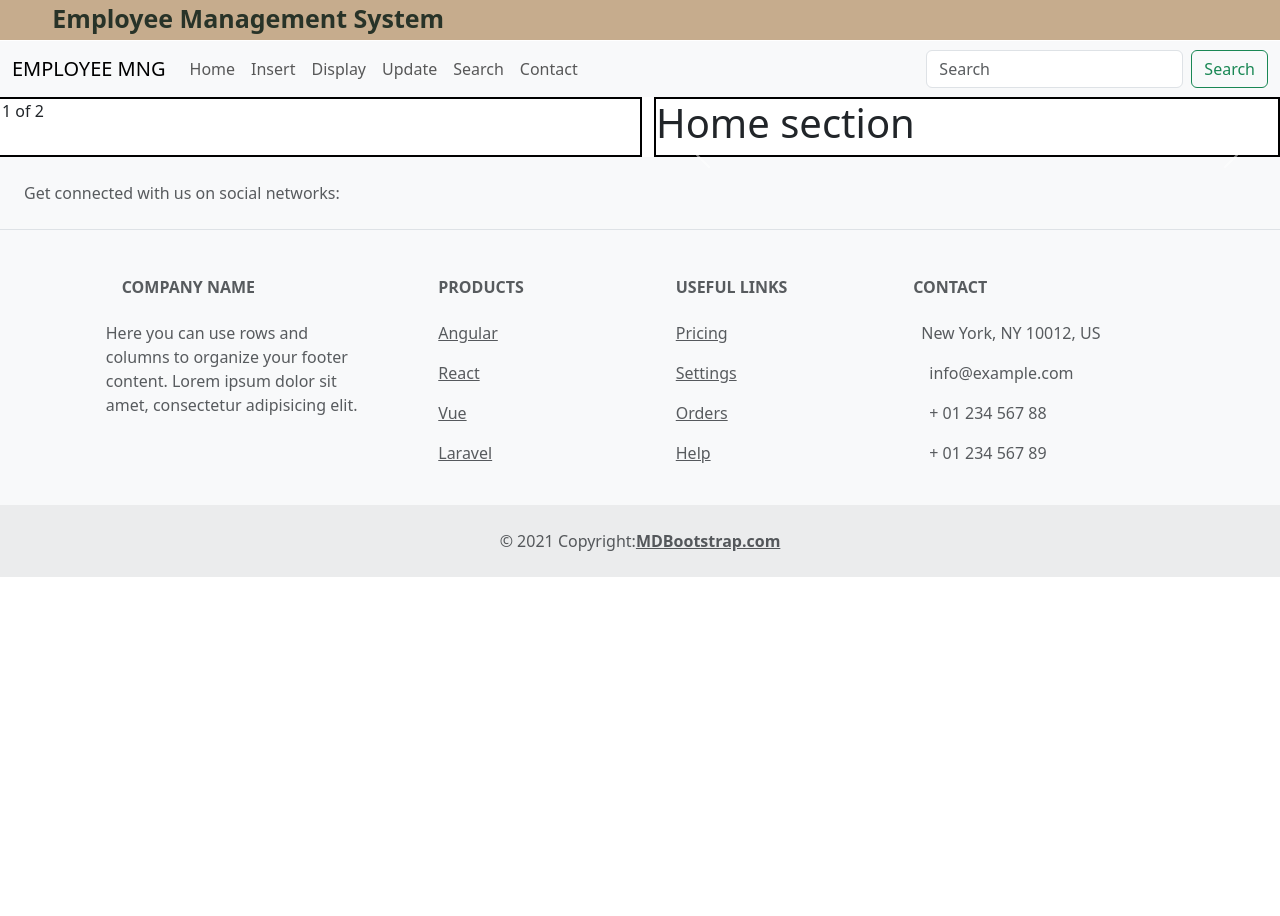
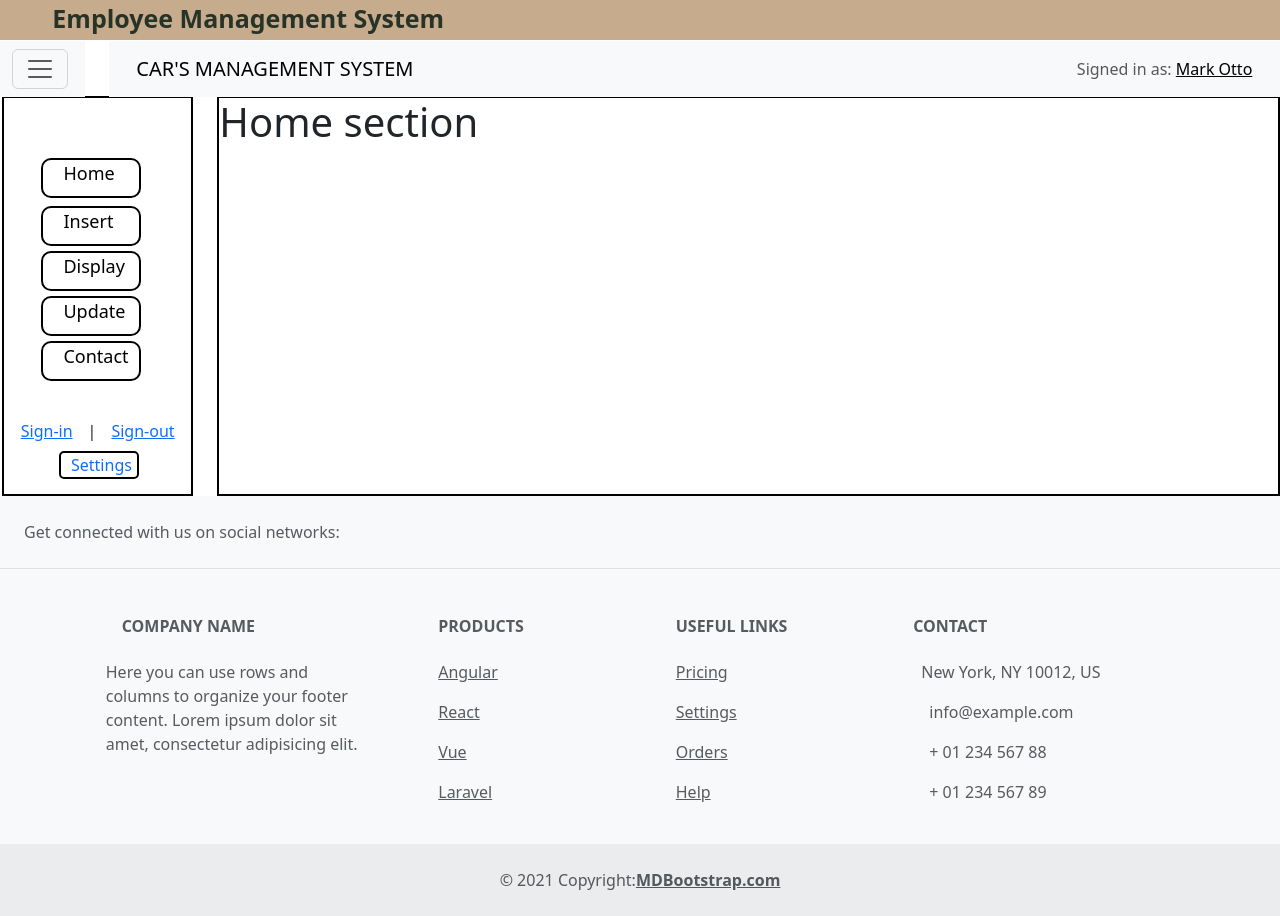
Before and after one commit to Rajankumar9955/Mern, a React (Vite) app in the folder Frontend/: page / in a window 1280 px wide. Before the commit the page ends 800 px from the top, so only its background shows below. Built offline with nearby package versions, Linux system fonts and the light colour scheme.

Commit message:
Dashboard design:

```diff
--- /dev/null
+++ b/Frontend/src/Components/MenuBar.jsx
@@ -0,0 +1,61 @@
+
+
+import Button from 'react-bootstrap/Button';
+import Container from 'react-bootstrap/Container';
+import Form from 'react-bootstrap/Form';
+import Nav from 'react-bootstrap/Nav';
+import Navbar from 'react-bootstrap/Navbar';
+
+import Offcanvas from 'react-bootstrap/Offcanvas';
+
+import { Link } from 'react-router-dom';
+
+const MenuBar=()=>{
+    return(
+        <>
+    <div>
+        {[false].map((expand) => (
+        <Navbar key={expand} expand={expand} className="bg-body-tertiary mb-3" style={{marginTop:"0px"}}>
+          <Container fluid>
+            <Navbar.Toggle aria-controls={`offcanvasNavbar-expand-${expand}`} />
+            <Navbar.Offcanvas
+              id={`offcanvasNavbar-expand-${expand}`}
+              aria-labelledby={`offcanvasNavbarLabel-expand-${expand}`}
+              placement="start"
+            >
+              <Offcanvas.Header closeButton>
+                <Offcanvas.Title id={`offcanvasNavbarLabel-expand-${expand}`}>
+                  Offcanvas
+                </Offcanvas.Title>
+              </Offcanvas.Header>
+              <Offcanvas.Body>
+                <Nav className="justify-content-end flex-grow-1 pe-3">
+                    <div style={{width:"350px"}}>
+                <Nav.Link as={Link}to="home" style={{width:"60px",marginLeft:"40%",color:"green"}}>Home</Nav.Link>
+                 <Nav.Link as={Link}to="insert" style={{width:"60px",marginLeft:"40%",color:"green"}}>Insert</Nav.Link>
+                 <Nav.Link as={Link}to="display"style={{width:"60px",marginLeft:"40%",color:"green"}}>Display</Nav.Link>
+                 <Nav.Link as={Link}to="update" style={{width:"60px",marginLeft:"40%",color:"green"}}>Update</Nav.Link>
+                 <Nav.Link as={Link}to="search" style={{width:"60px",marginLeft:"40%",color:"green"}}>Search</Nav.Link>
+                 <Nav.Link as={Link}to="contact"style={{width:"60px",marginLeft:"40%",color:"green"}}>Contact</Nav.Link>
+                 </div>
+                </Nav>
+                <Form className="d-flex">
+                  <Form.Control
+                    type="search"
+                    placeholder="Search"
+                    className="me-2"
+                    aria-label="Search"
+                  />
+                  <Button variant="outline-success">Search</Button>
+                </Form>
+              </Offcanvas.Body>
+            </Navbar.Offcanvas>
+          </Container>
+        </Navbar>
+      ))}
+        </div>
+
+        </>
+    )
+}
+export default MenuBar
--- a/Frontend/src/Components/TopMenu.jsx
+++ b/Frontend/src/Components/TopMenu.jsx
@@ -1,40 +1,23 @@
 import { Link } from "react-router-dom";
 
-import Button from 'react-bootstrap/Button';
 import Container from 'react-bootstrap/Container';
-import Form from 'react-bootstrap/Form';
-import Nav from 'react-bootstrap/Nav';
 import Navbar from 'react-bootstrap/Navbar';
-
-
 
 const TopMenu=()=>{
     return(
         <>
-
-           <Navbar expand="lg" className="bg-body-tertiary">
-      <Container fluid>
-        <Navbar.Brand as={Link}to="home">EMPLOYEE MNG</Navbar.Brand>
-        <Navbar.Toggle aria-controls="navbarScroll" />
-        <Navbar.Collapse id="navbarScroll">
-          <Nav className="me-auto my-2 my-lg-0" style={{ maxHeight: '100px' }} navbarScroll>
-
-            <Nav.Link as={Link}to="home">Home</Nav.Link>
-            <Nav.Link as={Link}to="insert">Insert</Nav.Link>
-            <Nav.Link as={Link}to="display">Display</Nav.Link>
-            <Nav.Link as={Link}to="update">Update</Nav.Link>
-            <Nav.Link as={Link}to="search">Search</Nav.Link>
-            <Nav.Link as={Link}to="contact">Contact</Nav.Link>
-
-
-          </Nav>
-          <Form className="d-flex">
-            <Form.Control type="search" placeholder="Search" className="me-2" aria-label="Search"/>
-            <Button variant="outline-success">Search</Button>
-          </Form>
+<Navbar className="bg-body-tertiary">
+      <Container>
+        <Navbar.Brand href="#home" >CAR'S MANAGEMENT SYSTEM</Navbar.Brand>
+        <Navbar.Toggle />
+        <Navbar.Collapse className="justify-content-end">
+          <Navbar.Text>
+            Signed in as: <a href="#login">Mark Otto</a>
+          </Navbar.Text>
         </Navbar.Collapse>
       </Container>
     </Navbar>
+
         </>
     )
 }
--- /dev/null
+++ b/Frontend/src/Components/ViewData.jsx
@@ -0,0 +1,34 @@
+import { Link } from "react-router-dom";
+
+const ViewData=()=>{
+    return(
+        <>
+                  <div id="view">
+                            <div id="view2">
+                                <Link to="home" id="btn">Home</Link>
+                            </div>
+                            <div id="view1">
+                                <Link to="insert" id="btn">Insert</Link>
+                            </div>
+                            <div  id="view1">
+                                <Link to="display" id="btn">Display</Link>
+                            </div>
+                            <div id="view1">
+                                <Link to="update" id="btn">Update</Link>
+                            </div>
+                            <div id="view1">
+                                <Link to="contact" id="btn">Contact</Link>
+                            </div>
+                  </div>
+
+                  <div id="view3">
+                    <div><a href="#" id="btn2">Sign-in</a></div> |
+                    <div><a href="#" id="btn2">Sign-out</a></div>
+                  </div>
+                  <div>
+                          <div id="stgs"><a href="#" style={{marginLeft:"10px",textDecoration:"none"}}>Settings</a></div>
+                  </div>
+        </>
+    )
+}
+export default ViewData;
--- a/Frontend/src/Css/Style.css
+++ b/Frontend/src/Css/Style.css
@@ -3,6 +3,7 @@
 *{
     margin: 0px;
     padding: 0px;
+    /* overflow-y: hidden; */
 }
 #container{
     width: 100%;
@@ -24,3 +25,67 @@
     color: rgb(40, 51, 40);
     padding-bottom: 5px;
 }
+#menu{
+    border: 2px solid black;
+    height: 400px;
+    margin-left: 2px;
+
+}
+#menuoulet{
+    border: 2px solid black;
+    height: 400px;
+}
+#view{
+    display:flex;
+    flex-direction: column;
+}
+#view2{
+    margin-top: 60px;
+    margin-bottom: 3px;
+    border: 2px solid black;
+    height: 40px;
+    width: 100px;
+    margin-left: 20%;
+    border-radius: 10px;
+}
+#view1{
+    border: 2px solid black;
+    height: 40px;
+    width: 100px;
+    margin-top: 5px;
+    margin-left: 20%;
+    border-radius: 10px;
+}
+#btn{
+    margin-left:20px;
+    font-size: 18px;
+    color: black;
+    text-decoration: none;
+}
+#view2:hover{
+    background-color: antiquewhite;
+    color: black;
+}
+#view1:hover{
+    background-color: antiquewhite;
+    color: black;
+}
+#view3{
+    display: flex;
+    align-items: center;
+    justify-content: center;
+    height:40px;
+    /* margin-left: -28px; */
+    margin-top: 30px;
+
+}
+#btn2{
+    margin-right: 15px;
+    margin-left: 15px;
+}
+#stgs{
+    margin-left: 55px;
+    width: 80px;
+    border: 2px solid black;
+    border-radius: 5px;
+}
--- a/Frontend/src/Layout.jsx
+++ b/Frontend/src/Layout.jsx
@@ -3,29 +3,54 @@
 import Header from "./Components/Header";
 import TopMenu from "./Components/TopMenu";
 import Footer from "./Components/Footer";
+import MenuBar from "./Components/Menubar";
 import { Outlet } from "react-router-dom";
 
-// import Container from 'react-bootstrap/Container';
+import Container from "react-bootstrap/esm/Container";
 import Row from 'react-bootstrap/Row';
 import Col from 'react-bootstrap/Col';
+// import Container from "react-bootstrap/esm/Container";
+
+import ViewData from "./Components/ViewData";
 const Layout=()=>{
     return(
         <>
              <Header/>
-             <TopMenu/>
+
 {/* <Container> */}
       <Row>
-        <Col style={{border:"2px solid black"}}>1 of 2</Col>
-
-        <Col>
-            <div style={{border:"2px solid black"}}>
-                  <Outlet/>
-             </div>
+        <Col  md="1">
+        <div style={{height:"55px"}}>
+        <MenuBar />
+        </div>
+        </Col>
+        <Col >
+        <div style={{height:"0px"}}>
+             <TopMenu/>
+        </div>
         </Col>
       </Row>
-    {/* </Container> */}
+      {/* </Container> */}
+
+      <div>
+     {/* <Container> */}
+              <Row>
+              <Col  md="2">
+              <div id="menu">
+                       <ViewData/>
+              </div>
+              </Col>
+              <Col  md="10">
+              <div id="menuoulet">
+              <Outlet/>
+              </div>
+              </Col>
+              </Row>
+      {/* </Container> */}
+      </div>
 
              <Footer/>
+
         </>
     )
 }
```
